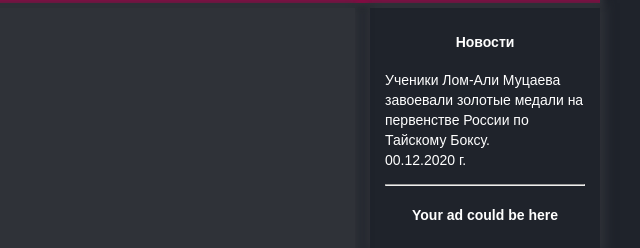
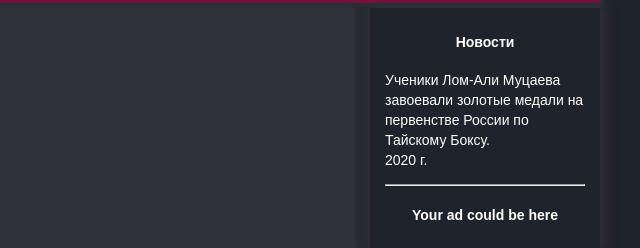
Before and after one commit to web0110/site.com, a plain HTML site: page index.html in a window 1280 px wide. Shown: the part 367-615 px from the top of the page, 640-1280 px from the left. Drawn offline with Linux system fonts and the light colour scheme.

Commit message:
Update index.html

```diff
--- a/index.html
+++ b/index.html
@@ -45,7 +45,7 @@
   <div class="sidebar1">
     <h4>Новости</h4>
     <p>
-      Ученики Лом-Али Муцаева завоевали золотые медали на первенстве России по Тайскому Боксу.<br>00.12.2020 г.</p>
+      Ученики Лом-Али Муцаева завоевали золотые медали на первенстве России по Тайскому Боксу.<br>2020 г.</p>
     <hr>
     <h4>Your ad could be here</h4>
   </div>
```
